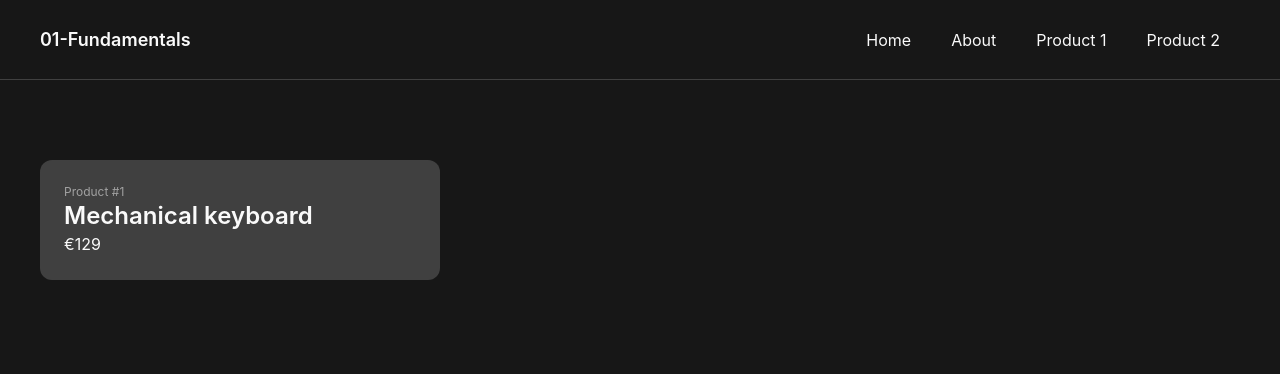
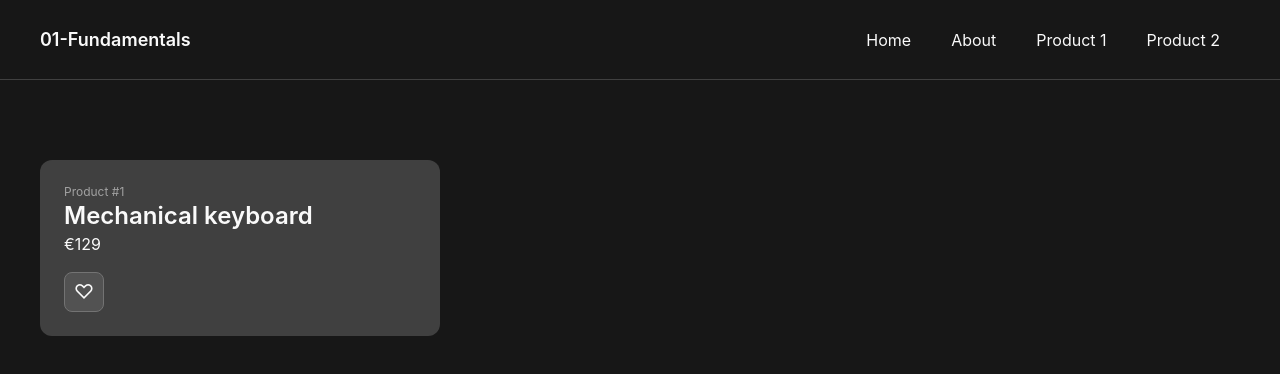
Before and after one commit to fduquesne/dev-playground, a Next.js app in the folder nextjs/01-fundamentals/: page /products/1 in a window 1280 px wide. Shown: the top 374 px of the page. Built offline with nearby package versions, Linux system fonts and the light colour scheme.

Commit message:
feat(products): add like feature to product card

```diff
--- /dev/null
+++ b/nextjs/01-fundamentals/app/_components/ui/like-button.tsx
@@ -0,0 +1,16 @@
+"use client";
+
+import { useState } from "react";
+
+export default function LikeButton() {
+  const [isLiked, setIsLiked] = useState<boolean>(false);
+
+  return (
+    <button
+      className={`w-10 h-10 border border-neutral-500 rounded-lg bg-neutral-600 text-xl ${isLiked ? "text-blue-400" : "text-neutral-50"} cursor-pointer`}
+      onClick={() => setIsLiked((prev) => !prev)}
+    >
+      {isLiked ? "♥" : "♡"}
+    </button>
+  );
+}
--- a/nextjs/01-fundamentals/app/_components/ui/product-card.tsx
+++ b/nextjs/01-fundamentals/app/_components/ui/product-card.tsx
@@ -1,4 +1,5 @@
 import { Product } from "@/app/_types/product.type";
+import LikeButton from "./like-button";
 
 interface ProductCardProps {
   product: Product;
@@ -10,6 +11,9 @@ export default async function ProductCard({ product }: ProductCardProps) {
       <div className="text-neutral-400 text-xs">Product #{product.id}</div>
       <h2>{product.name}</h2>
       <div>€{product.price}</div>
+      <div className="mt-4">
+        <LikeButton />
+      </div>
     </div>
   );
 }
```
